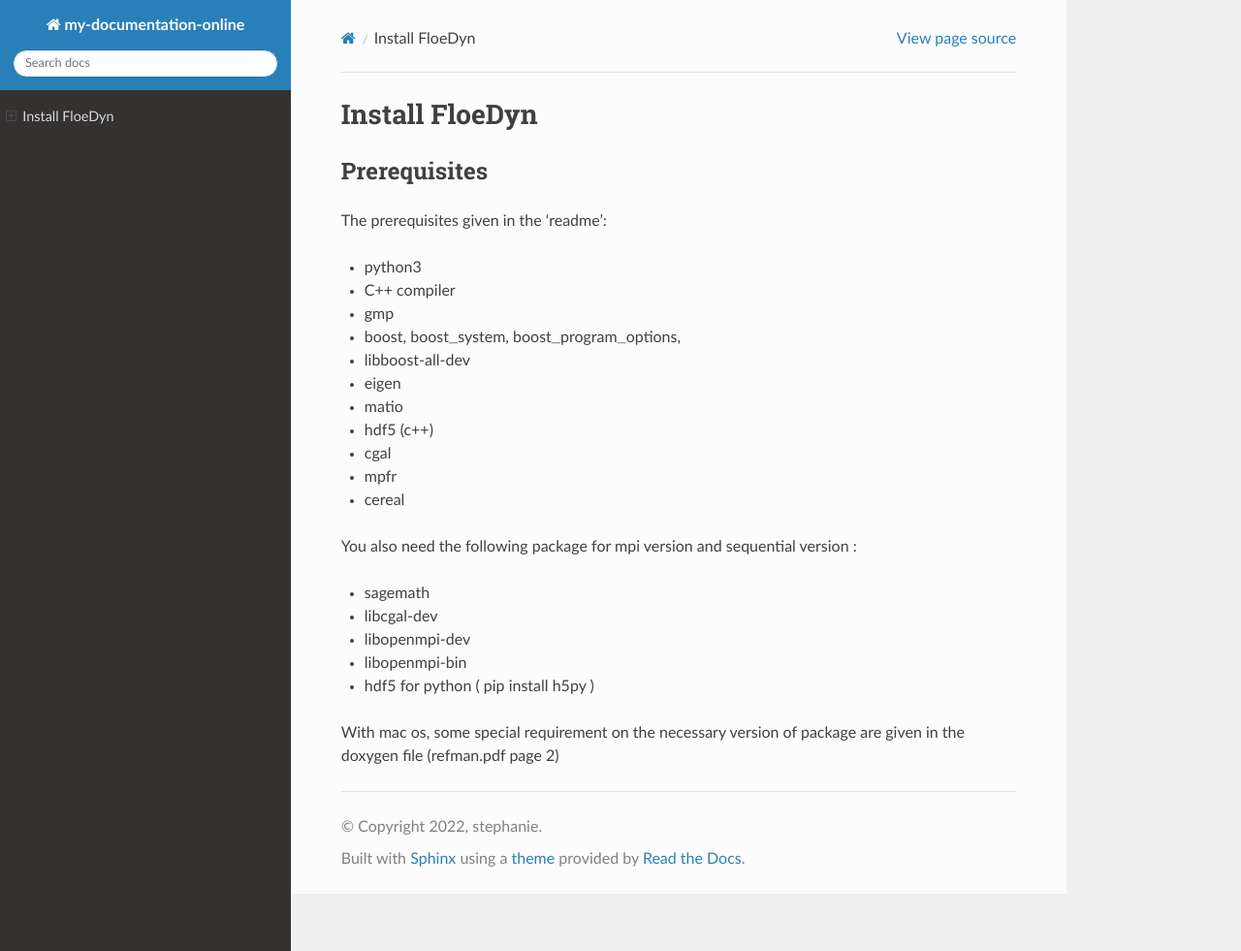
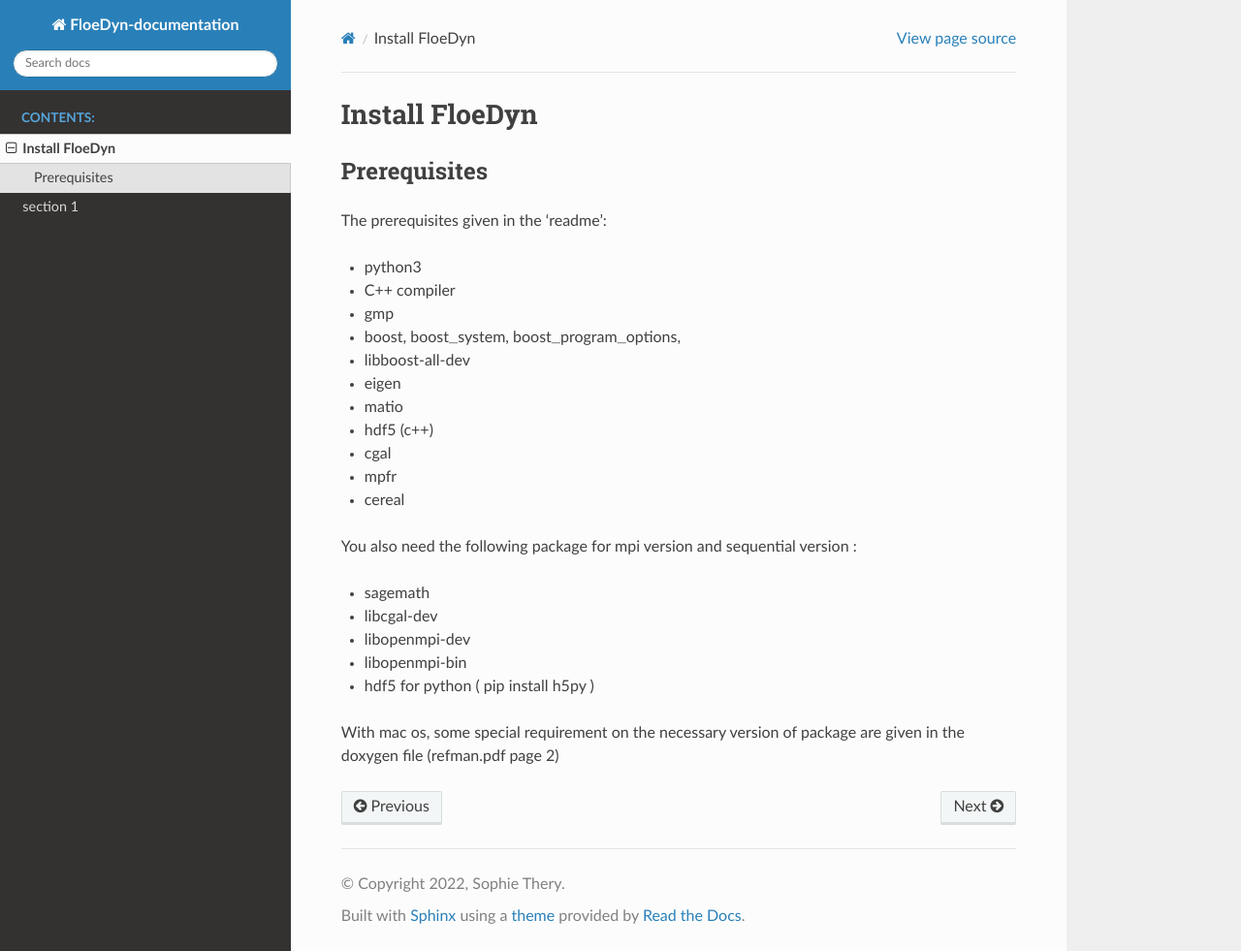
Before and after one commit to FloeDynHub/FloeDyn-documentation, a Sphinx documentation site: the page built from source/0-introduction.md, in a window 1280 px wide and 981 px high. Shown: the whole window at 97% size. Built offline with Sphinx 7.4.7 and the Read the Docs theme 2.0.0, drawn with Linux system fonts in a browser that asks for light colours; pages that are not in the unit, such as notebooks, are missing from menus.

```diff
--- a/source/conf.py
+++ b/source/conf.py
@@ -19,9 +19,9 @@ sys.path.append(os.path.abspath('../'))
 
 # -- Project information -----------------------------------------------------
 
-project = 'my-documentation-online'
-copyright = '2022, stephanie'
-author = 'stephanie'
+project = 'FloeDyn-documentation'
+copyright = '2022, Sophie Thery'
+author = 'Sophie Thery'
 
 # The full version, including alpha/beta/rc tags
 release = '0.0'
```
Also changed, not shown: README.md (+4 -2 lines), source/index.rst (+4 -6 lines).
